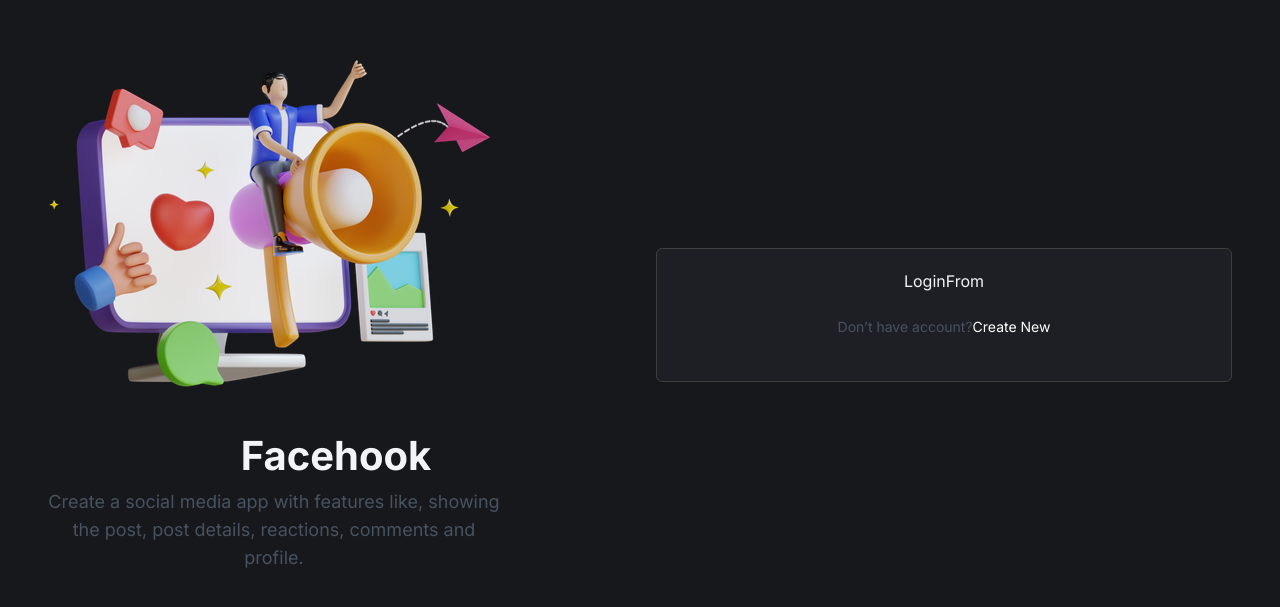
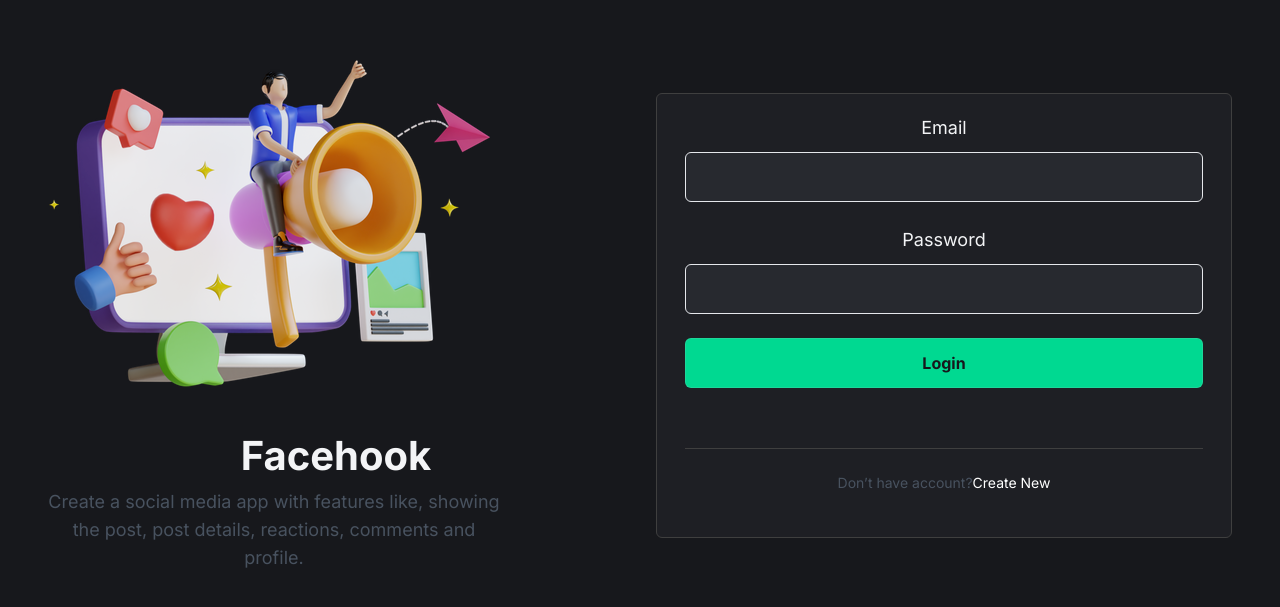
Before and after one commit to upomathasin/face-hook, a React (Vite) app: page /login in a window 1280 px wide. Shown: the part 117-724 px from the top of the page. Built offline with nearby package versions, Linux system fonts and the light colour scheme.

Commit message:
login form created

```diff
--- a/package.json
+++ b/package.json
@@ -14,6 +14,7 @@
     "hook-form": "^0.0.1",
     "react": "^18.2.0",
     "react-dom": "^18.2.0",
+    "react-hook-form": "^7.51.0",
     "react-router-dom": "^6.22.2"
   },
   "devDependencies": {
--- a/src/auth/LoginFrom.jsx
+++ b/src/auth/LoginFrom.jsx
@@ -1,5 +1,50 @@
 import React from "react";
+import { useForm } from "react-hook-form";
+import Field from "../common/Field";
 
 export default function LoginFrom() {
-  return <div>LoginFrom</div>;
+  const {
+    register,
+    handleSubmit,
+    formState: { errors },
+  } = useForm();
+
+  const submitFrom = (formData) => {
+    console.log("From Data : ", formData);
+  };
+  return (
+    <div>
+      <form
+        onSubmit={handleSubmit(submitFrom)}
+        className="border-b border-[#3F3F3F] pb-10 lg:pb-[60px]"
+      >
+        <Field label="Email">
+          <input
+            className={`auth-input ${
+              !!errors.email ? "border-red-500" : "border-gray-200"
+            }`}
+            {...register("email", { required: "Email id is required" })}
+            type="email"
+            name="email"
+          />
+        </Field>
+        <Field label="Password">
+          <input
+            className={`auth-input ${
+              !!errors.password ? "border-red-500" : "border-gray-200"
+            }`}
+            {...register("password", { required: "Email id is required" })}
+            type="password"
+            name="password"
+          />
+        </Field>
+        <button
+          class="auth-input bg-lwsGreen font-bold text-deepDark transition-all hover:opacity-90"
+          type="submit"
+        >
+          Login
+        </button>
+      </form>
+    </div>
+  );
 }
--- a/src/common/Field.jsx
+++ b/src/common/Field.jsx
@@ -1,5 +1,26 @@
 import React from "react";
 
-export default function Field() {
-  return <div>Field</div>;
+const getChildId = (children) => {
+  const child = React.Children.only(children);
+  if ("id" in child?.props) {
+    return child.props.id;
+  }
+};
+export default function Field({ label, error, children, htmlFor }) {
+  const id = htmlFor || getChildId(children);
+  return (
+    <div className=" form-control">
+      {label && (
+        <label htmlFor={id} className="auth-label">
+          {label}
+        </label>
+      )}
+      {children}
+      {!!error && (
+        <div className="text-red-400" role="alert">
+          {error.message}
+        </div>
+      )}
+    </div>
+  );
 }
```
Also changed, not shown: 1 other file (tests, documents, lock files or other folders).
